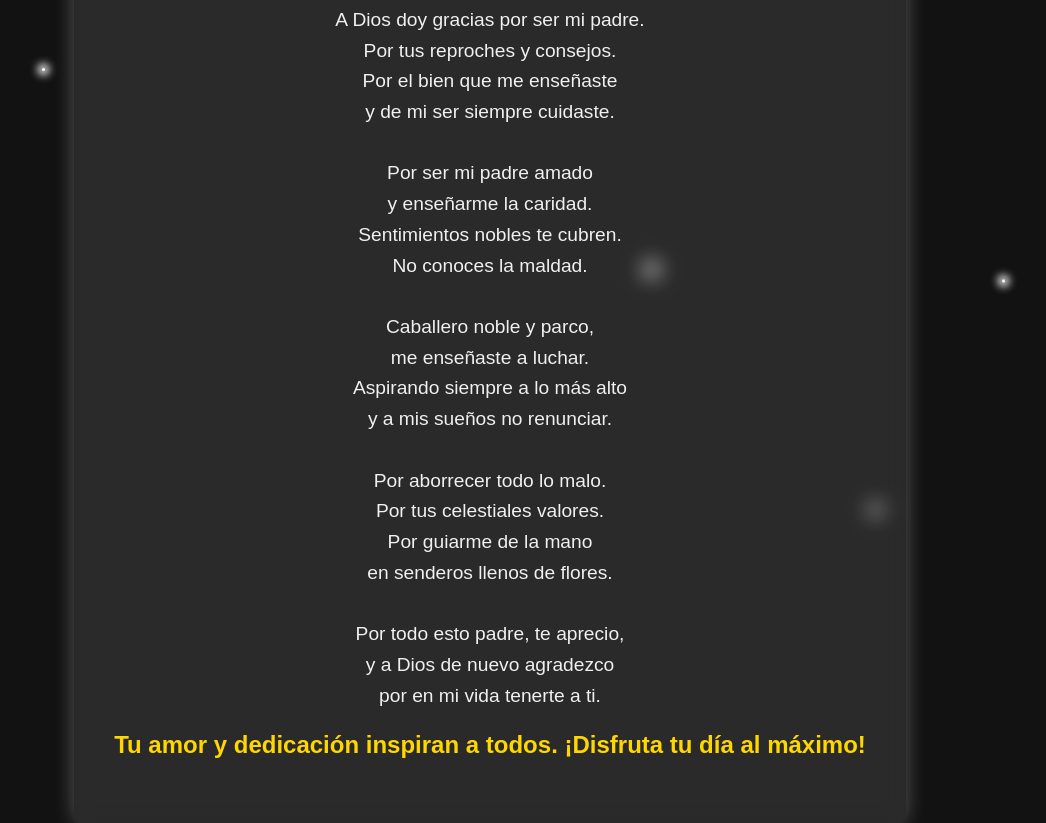
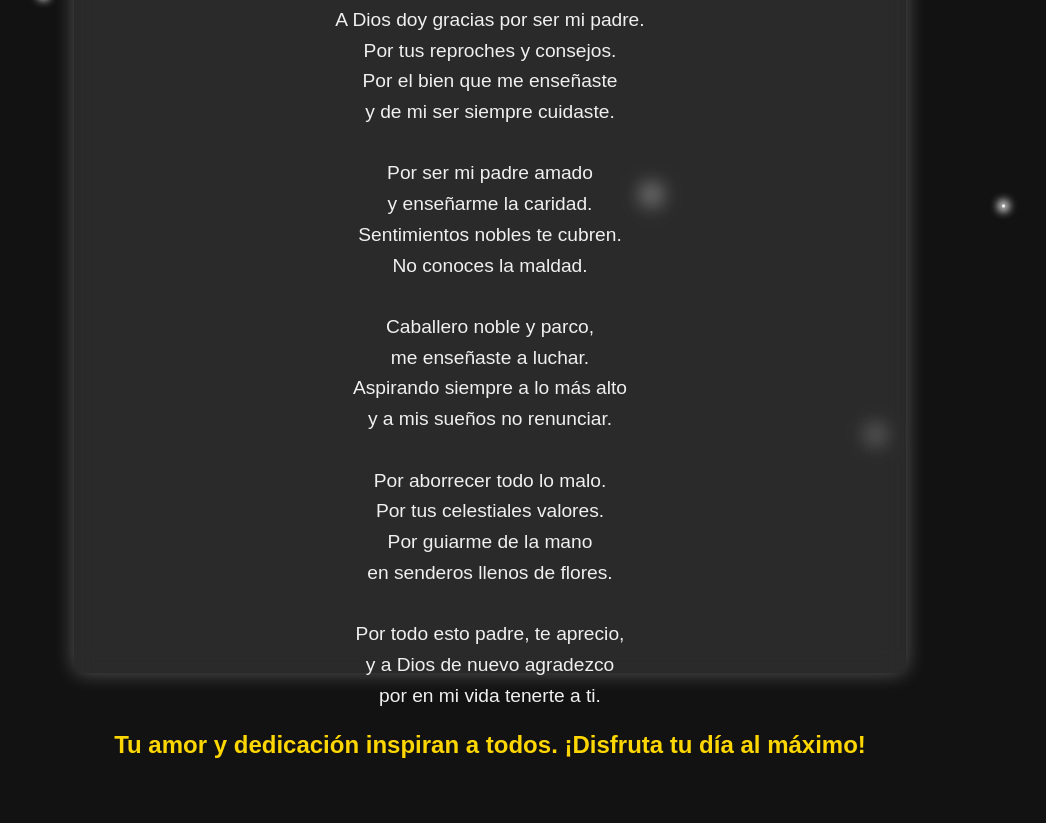
Before and after one commit to brayanavila14/happyDayDad, a plain HTML site: page index.html in a window 1280 px wide. Shown: the part 127-950 px from the top of the page, without its empty margins (150-1196 px from the left). After the commit the page ends 886 px from the top, so only its background shows below. Drawn offline with Linux system fonts and the light colour scheme.

Commit message:
Update estilo.css

```diff
--- a/estilo.css
+++ b/estilo.css
@@ -12,6 +12,8 @@ body {
 .container {
     text-align: center;
     background-color: rgba(255, 255, 255, 0.1);
+    height: 90vh;
+    margin-top: auto;
     padding: 40px;
     border-radius: 10px;
     box-shadow: 0px 0px 20px rgba(255, 255, 255, 0.3);
```
